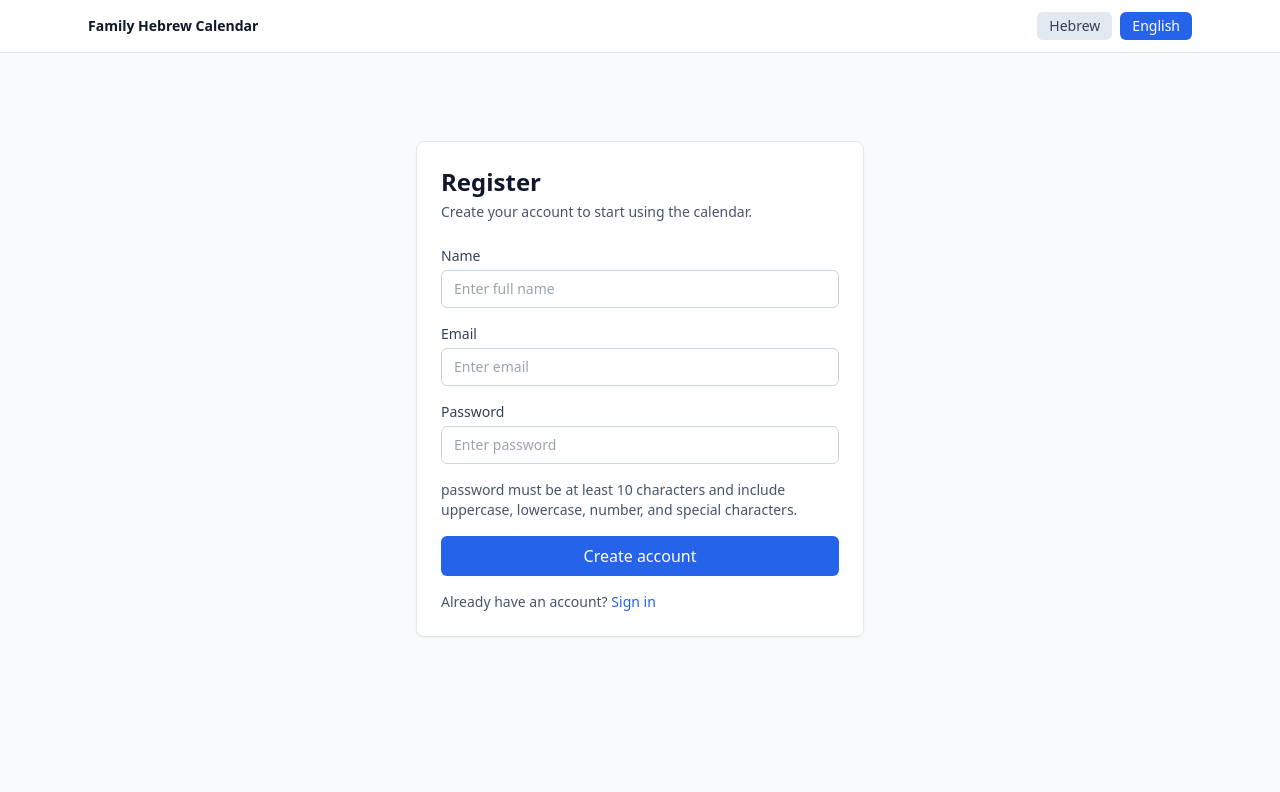
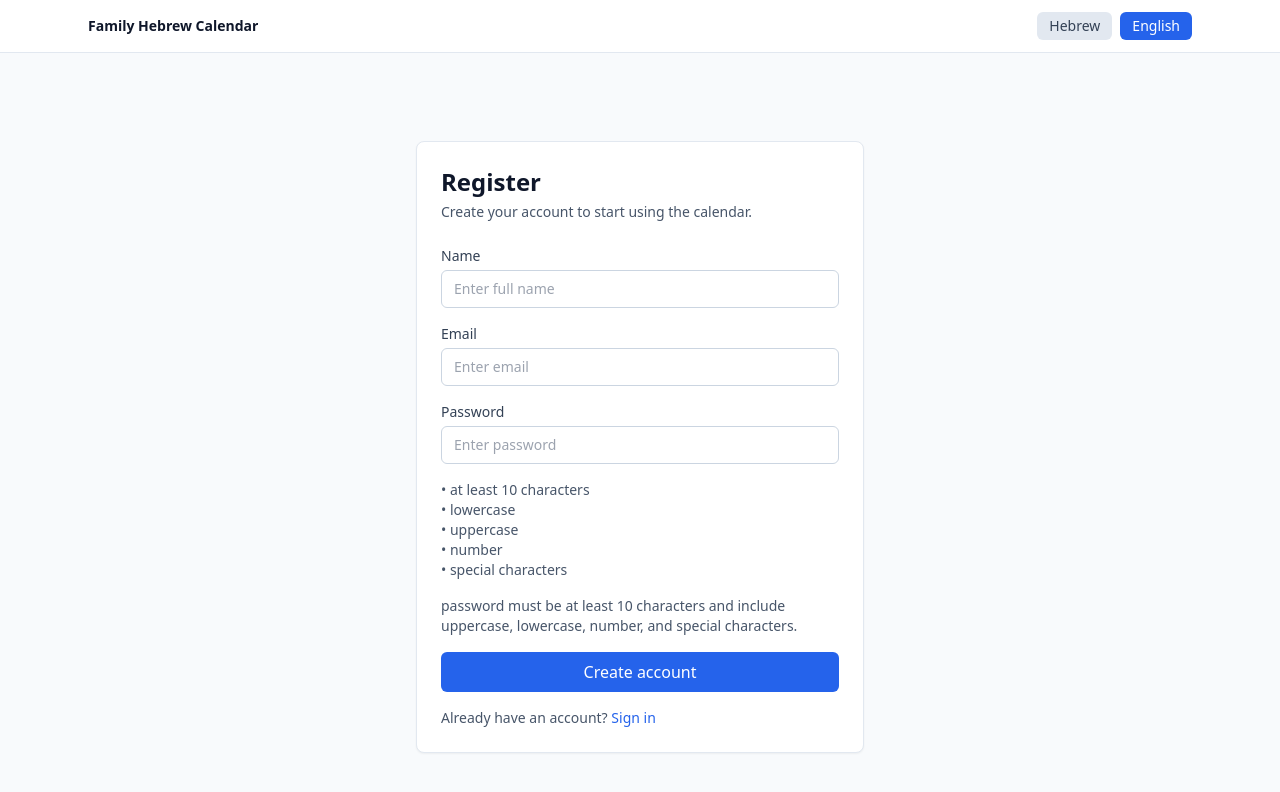
Before and after one commit to ToviKn/family_heb_calendar_api, a React (Vite) app in the folder frontend/: page /register in a window 1280 px wide. Shown: the top 792 px of the page. Built offline with nearby package versions, Linux system fonts and the light colour scheme; no server answers.

Commit message:
Update Frontend registration

```diff
--- a/frontend/src/lib/i18n/locales/en/common.json
+++ b/frontend/src/lib/i18n/locales/en/common.json
@@ -25,12 +25,24 @@
     "name_placeholder": "Enter full name",
     "email": "Email",
     "email_placeholder": "Enter email",
+    "least": "at least 10 characters",
+    "lowercase": "lowercase",
+    "uppercase": "uppercase",
+    "number": "number",
+    "special": "special characters",
     "password_policy": "password must be at least 10 characters and include uppercase, lowercase, number, and special characters.",
     "creating_account": "Creating account...",
     "already_have_account": "Already have an account?",
     "errors": {
       "login_failed": "Login failed. Please check your credentials.",
-      "register_failed": "Registration failed. Please verify your details and try again."
+      "register_failed": "Registration failed. Please verify your details and try again.",
+      "Email_exists": "Email already exists.",
+      "invalid_email": "Invalid email format.",
+      "least": "Password must be at least 10 characters.",
+      "lowercase": "Password must include a lowercase letter.",
+      "uppercase": "Password must include an uppercase letter.",
+      "number": "Password must include a number.",
+      "special": "Password must include a special character."
     }
   },
   "landing": {
--- a/frontend/src/lib/i18n/locales/he/common.json
+++ b/frontend/src/lib/i18n/locales/he/common.json
@@ -25,12 +25,24 @@
     "name_placeholder": "שם מלא",
     "email": "אימייל",
     "email_placeholder": "אימייל",
+    "least": "לפחות 10 תווים",
+    "lowercase": "אות קטנה",
+    "uppercase": "אות גדולה",
+    "number": "מספר",
+    "special": "תו מיוחד",
     "password_policy": "הסיסמה חייבת להכיל לפחות 10 תווים, כולל אות גדולה, אות קטנה, מספר ותו מיוחד.",
     "creating_account": "יוצר חשבון...",
     "already_have_account": "כבר יש לך חשבון?",
     "errors": {
       "login_failed": "ההתחברות נכשלה. יש לבדוק את פרטי ההתחברות.",
-      "register_failed": "ההרשמה נכשלה. יש לבדוק את הפרטים ולנסות שוב."
+      "register_failed": "ההרשמה נכשלה. יש לבדוק את הפרטים ולנסות שוב.",
+      "Email_exists": "כתובת האימייל כבר קיימת במערכת.",
+      "invalid_email": "כתובת האימייל אינה תקינה.",
+      "least": "הסיסמה חייבת להכיל לפחות 10 תווים.",
+      "lowercase": "הסיסמה חייבת להכיל אות קטנה באנגלית.",
+      "uppercase": "הסיסמה חייבת להכיל אות גדולה באנגלית.",
+      "number": "הסיסמה חייבת להכיל מספר.",
+      "special": "הסיסמה חייבת להכיל תו מיוחד."
     }
   },
   "landing": {
--- a/frontend/src/pages/RegisterPage.tsx
+++ b/frontend/src/pages/RegisterPage.tsx
@@ -24,9 +24,43 @@ export function RegisterPage() {
     try {
       await register({ email, name, password });
       navigate('/login', { replace: true });
-    } catch {
-      setError(t('auth.errors.register_failed'));
-    } finally {
+    } catch (err: any) {
+      const message = err?.response?.data?.message;
+
+      switch (message) {
+        case 'Email already exists':
+          setError(t('auth.errors.Email_exists'));
+          break;
+
+        case 'Invalid email format':
+          setError(t('auth.errors.invalid_email'));
+          break;
+
+        case 'Password must be at least 10 characters':
+          setError(t('auth.errors.least'));
+          break;
+
+        case 'Password must include a lowercase letter':
+          setError(t('auth.errors.lowercase'));
+          break;
+
+        case 'Password must include an uppercase letter':
+          setError(t('auth.errors.uppercase'));
+          break;
+
+        case 'Password must include a number':
+          setError(t('auth.errors.number'));
+          break;
+
+        case 'Password must include a special character':
+          setError(t('auth.errors.special'));
+          break;
+
+        default:
+          setError(t('auth.errors.register_failed'));
+      }
+    }
+     finally {
       setIsSubmitting(false);
     }
   }
@@ -74,6 +108,14 @@ export function RegisterPage() {
           />
         </label>
 
+        <ul className="mt-2 text-sm text-slate-600">
+          <li>{password.length >= 10 ? '✓' : '•'} {t('auth.least')}</li>
+          <li>{/[a-z]/.test(password) ? '✓' : '•'} {t('auth.lowercase')}</li>
+          <li>{/[A-Z]/.test(password) ? '✓' : '•'} {t('auth.uppercase')}</li>
+          <li>{/\d/.test(password) ? '✓' : '•'} {t('auth.number')}</li>
+          <li>{/[^A-Za-z0-9]/.test(password) ? '✓' : '•'} {t('auth.special')}</li>
+        </ul>
+
         <p id="password-policy" className="text-sm text-slate-600">
             {t('auth.password_policy')}
           </p>
```
